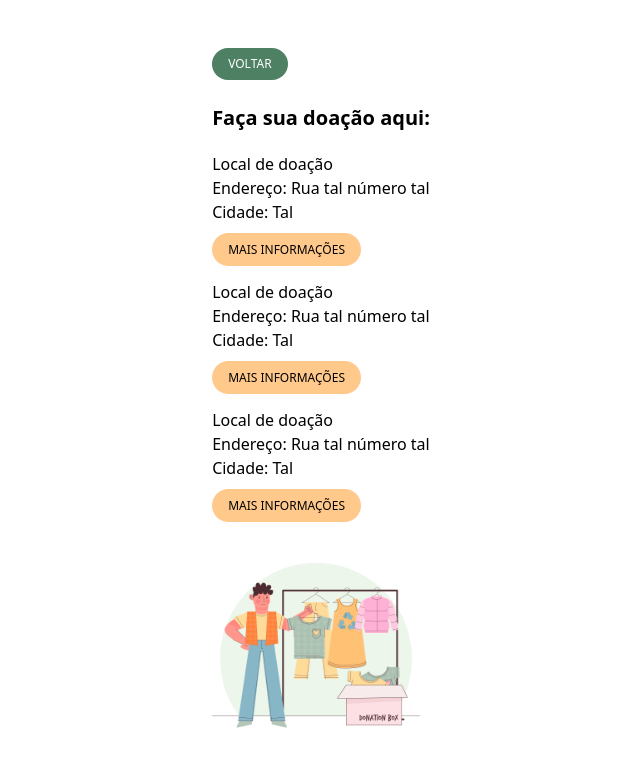
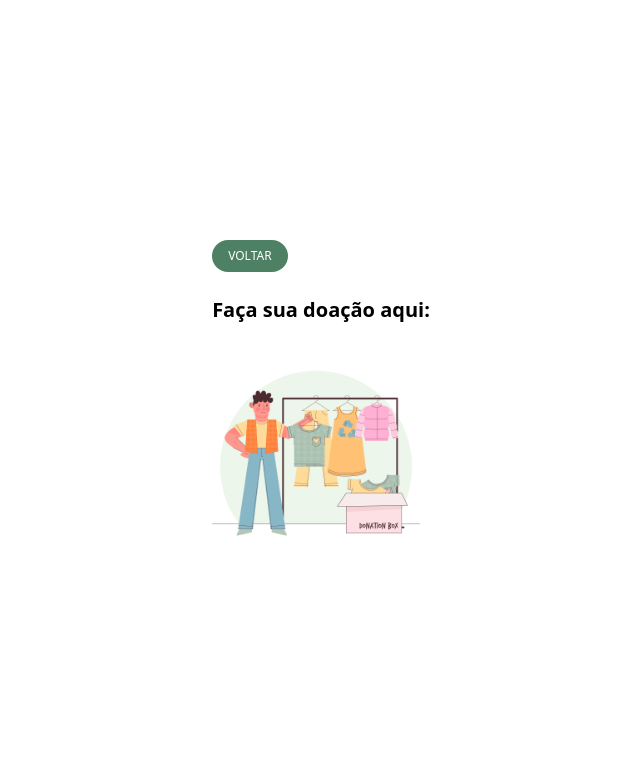
Before and after one commit to carolinecobucci/projeto-integrador-4, a React (Vite) app: page /donation-places in a window 1280 px wide. Shown: the top 766 px of the page, without its empty margins (319-959 px from the left). Built offline with nearby package versions, Linux system fonts and the light colour scheme.

Commit message:
Add rendering of the Places component

```diff
--- a/src/components/DonationPlaces.jsx
+++ b/src/components/DonationPlaces.jsx
@@ -1,9 +1,12 @@
 import { useNavigate } from "react-router-dom";
 import Places from "./Places";
 import DonationImage2 from "../assets/donation-2.jpg";
+import { dadoCidades } from "./Home";
 
 const DonationPlaces = () => {
   const navigate = useNavigate();
+
+  const naoHaCidades = <span>Não há lugares para doação nesta cidade</span>
 
   return (
     <div>
@@ -14,11 +17,7 @@ const DonationPlaces = () => {
         VOLTAR
       </button>
       <h1 className="text-xl mb-4 font-semibold">Faça sua doação aqui:</h1>
-      <div>
-        <Places />
-        <Places />
-        <Places />
-      </div>
+      <Places dadoCidades={dadoCidades}/>
       <img src={DonationImage2} alt="donation image 2" className="w-52 mt-7" />
     </div>
   );
--- a/src/components/Home.jsx
+++ b/src/components/Home.jsx
@@ -2,7 +2,8 @@ import DonationImage from "../assets/donation-1.jpg";
 import { useNavigate } from "react-router-dom";
 import { useState } from "react";
 import axios from "axios";
-import Places from "./Places";
+
+export const dadoCidades = [];
 
 const Home = () => {
   const navigate = useNavigate();
@@ -21,7 +22,7 @@ const Home = () => {
     try {
       const response = await axios.get(`http://localhost:3000/locations?city=${cidadeSelecionada}`);
       const data = response.data
-      console.log(data)
+      dadoCidades.push(data)
     } catch (error) {
       console.log(error)
     };
--- a/src/components/Places.jsx
+++ b/src/components/Places.jsx
@@ -1,15 +1,22 @@
-const Places = () => {
+const Places = ({ dadoCidades }) => {
   return (
-    <div className="mb-3 mt-5">
-      <h1>Local de doação</h1>
-      <p>Endereço: Rua tal número tal</p>
-      <p className="mb-3">Cidade: Tal</p>
-      <a
-        href="#"
-        className="border-[#FFC98B] bg-[#FFC98B] hover:bg-[#FFB865] px-4 py-2 rounded-full text-xs"
-      >
-        MAIS INFORMAÇÕES
-      </a>
+    <div>
+      {dadoCidades.flat().map((cidade, index) => (
+        <div
+          key={index}
+          className="mb-3 mt-5"
+        >
+          <p> Local de doação: {cidade.name}</p>
+          <p> Endereço: {cidade.address}</p>
+          <p className="mb-3"> Cidade: {cidade.city}</p>
+          <a
+            href={cidade.siteURL}
+            className="border-[#FFC98B] bg-[#FFC98B] hover:bg-[#FFB865] px-4 py-2 rounded-full text-xs"
+          >
+            MAIS INFORMAÇÕES
+          </a>
+        </div>
+      ))}
     </div>
   );
 };
```
Also changed, not shown: locations.json (+24 -25 lines).
